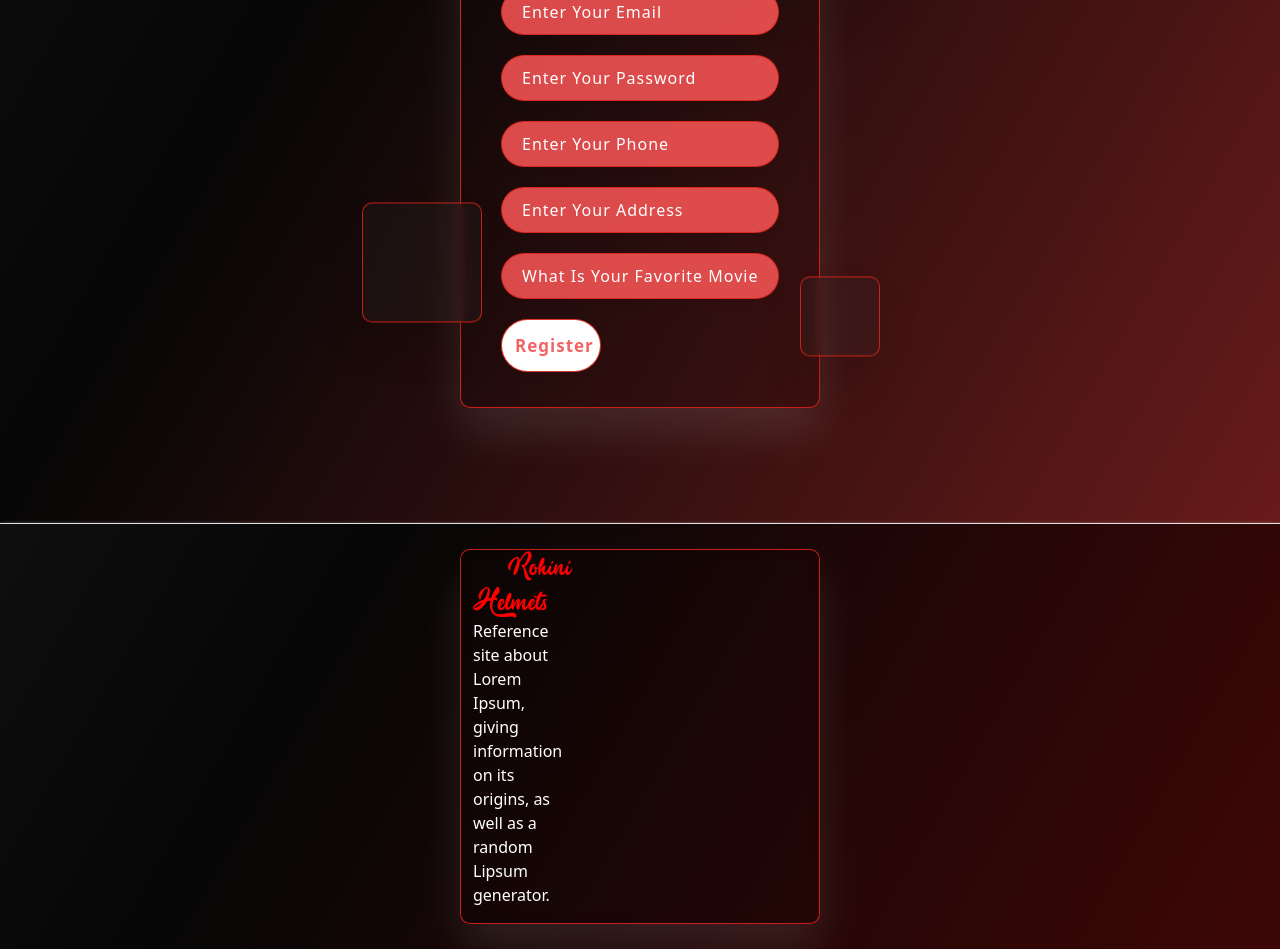
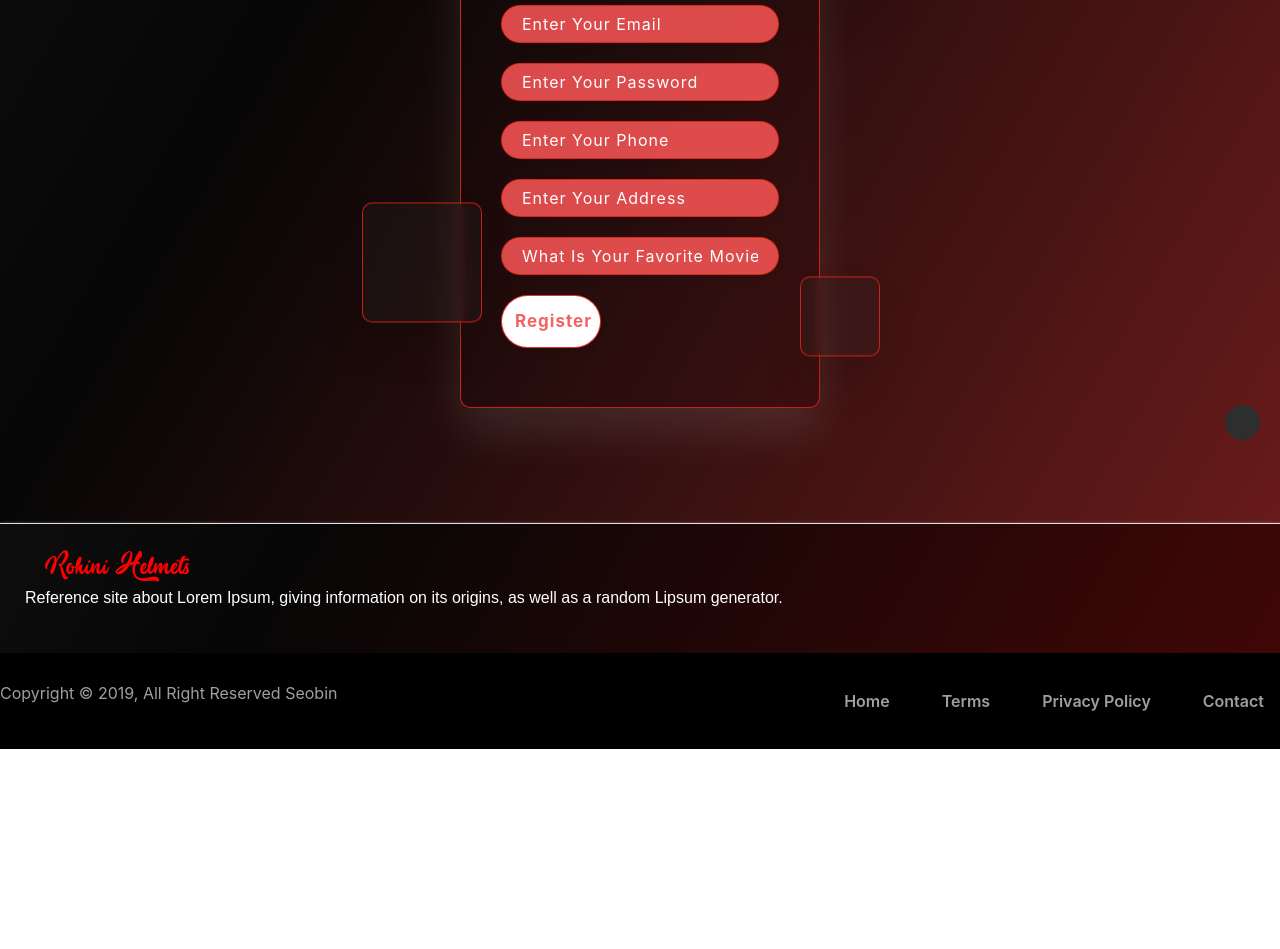
Before and after one commit to xSoyabx/proj, a React (Create React App) app in the folder E Commerce/client/: page /register in a window 1280 px wide. Shown: the part 340-1289 px from the top of the page. After the commit the page ends 1089 px from the top, so only its background shows below. Built offline with nearby package versions, Linux system fonts and the light colour scheme; a web font is replaced by a local one.

Commit message:
changes in footer (not complete)

```diff
--- a/E Commerce/client/src/components/layout/footer.js
+++ b/E Commerce/client/src/components/layout/footer.js
@@ -1,13 +1,16 @@
 import React from "react";
 import { Link, NavLink } from "react-router-dom";
+// import "//maxcdn.bootstrapcdn.com/bootstrap/4.1.1/css/bootstrap.min.css";
+// import"//maxcdn.bootstrapcdn.com/bootstrap/4.1.1/js/bootstrap.min.js";
+// import "cdnjs.cloudflare.com/ajax/libs/jquery/3.2.1/jquery.min.js";
+import Policy from "./../../pages/Policy";
 
 const Footer = () => {
   return (
-    <div className="footer">
-      <div className="container">
-        <div className="row">
-          <div className="col-md-12 col-lg-4">
-            <div className="dk-footer-box-info">
+    <div>
+        {/* <div className="container-footer"> */}
+            <div className="col-md-14 col-lg-13">
+              <div className="container-footer">
                 <NavLink to="/" style={{ textDecoration: "none" }}>
                   <span
                     className="footer-logo"
@@ -23,14 +26,88 @@ const Footer = () => {
                     Rohini Helmets
                   </span>
                 </NavLink>
-                  <p class="footer-info-text">
-                     Reference site about Lorem Ipsum, giving information on its origins, as well as a random Lipsum generator.
+                <p className="footer-info-text">
+                  Reference site about Lorem Ipsum, giving information on its
+                  origins, as well as a random Lipsum generator.
                 </p>
+                {/* <div className="footer-social-link">
+                  <h3>Follow us</h3>
+                  <ul>
+                    <li>
+                      <a href="#">
+                        <i className="fa fa-facebook"></i>
+                      </a>
+                    </li>
+                    <li>
+                      <a href="#">
+                        <i className="fa fa-twitter"></i>
+                      </a>
+                    </li>
+                  </ul>
+                </div> */}
+              </div>
+            {/* </div> */}
+          {/* </div> */}
+      </div>
+
+      <div className="copyright">
+        <div className="container-end-footer">
+          <div className="row">
+            <div className="col-md-6">
+              <span>Copyright © 2019, All Right Reserved Seobin</span>
+            </div>
+            <div className="col-md-6">
+              <div className="copyright-menu">
+                <ul>
+                  <li>
+                    <NavLink to="/" className="nav-link" aria-current="page">
+                      Home
+                    </NavLink>
+                  </li>
+                  <li>
+                    <NavLink to="#" className="nav-link" aria-current="page">
+                      Terms
+                    </NavLink>
+                  </li>
+                  <li>
+                    <NavLink
+                      to="/policy"
+                      className="nav-link"
+                      aria-current="page"
+                    >
+                      Privacy Policy
+                    </NavLink>
+                  </li>
+                  <li>
+                    <NavLink
+                      to="/contact"
+                      className="nav-link"
+                      aria-current="page"
+                    >
+                      Contact
+                    </NavLink>
+                  </li>
+                </ul>
               </div>
             </div>
           </div>
         </div>
       </div>
+
+      <div id="back-to-top" className="back-to-top">
+        <button
+          className="btn btn-dark"
+          title="Back to Top"
+          style={{ display: "block" }}
+        >
+          <i className="fa fa-angle-up"></i>
+        </button>
+      </div>
+    </div>
+  );
+};
+
+export default Footer;
 
 /* <h4 className="text-center">
         2023 Bike Helmets & Accessories. All rights reserved &copy; Rohini
@@ -41,7 +118,3 @@ const Footer = () => {
         </p>
       </h4>
         </div>*/
-  );
-};
-
-export default Footer;
--- a/E Commerce/client/src/index.css
+++ b/E Commerce/client/src/index.css
@@ -1,5 +1,7 @@
 @import url("https://fonts.googleapis.com/css2?family=Josefin+Sans:wght@300;400&family=Libre+Baskerville&family=Nunito+Sans:opsz,wght@6..12,300&family=REM&family=Raleway:wght@300&family=Roboto+Slab&display=swap");
-
+@import url("//maxcdn.bootstrapcdn.com/bootstrap/4.1.1/css/bootstrap.min.css");
+@import "//maxcdn.bootstrapcdn.com/bootstrap/4.1.1/js/bootstrap.min.js";
+@import "//cdnjs.cloudflare.com/ajax/libs/jquery/3.2.1/jquery.min.js";
 :root {
   --font-default: "Open Sans", system-ui, -apple-system, "Segoe UI", Roboto, "Helvetica Neue", Arial, "Noto Sans", "Liberation Sans", sans-serif, "Apple Color Emoji", "Segoe UI Emoji", "Segoe UI Symbol", "Noto Color Emoji";
 }
@@ -199,7 +201,18 @@ button.navbar-toggler{
 }
 
 /* Footer CSS  */
-.footer {
+
+.footer-widget p {
+    margin-bottom: 27px;
+}
+p {
+    font-family: 'Nunito', sans-serif;
+    font-size: 16px;
+  color:white;
+    line-height: 28px;
+}
+
+.container-footer {
   color: white;
   padding: 25px;
   /* gradient dark  */
@@ -212,16 +225,66 @@ button.navbar-toggler{
   background-image: linear-gradient(147deg, #000000 0%, #2c3e50 74%); */
 }
 
-.footer a {
+/* .footer a {
   text-decoration: none;
   color: #a9a9a9;
   padding: 15px;
-}
 
-.footer a:hover {
-  color: rgb(250, 94, 94);
-}
+  .footer a:hover {
+    color: rgb(250, 94, 94);
+  }
+} */
 
+/* .container-footer {
+  padding: 75px 0 0;
+  background-color: #151414;
+  position: relative;
+  z-index: 2; } */
+
+
+
+  .copyright {
+    padding: 28px 0;
+    background-color: #000000; }
+    .copyright span,
+    .copyright a {
+      color: #9f9f9f;
+      -webkit-transition: all 0.3s linear;
+      -o-transition: all 0.3s linear;
+      transition: all 0.3s linear; }
+    .copyright a:hover {
+      color:#ff0000; }
+
+  .copyright-menu ul {
+    text-align: right;
+    margin: 0; }
+
+  .copyright-menu li {
+    display: inline-block;
+    padding-left: 20px; }
+
+  .back-to-top {
+    position: relative;
+    z-index: 2; }
+    .back-to-top .btn-dark {
+      width: 35px;
+      height: 35px;
+      border-radius: 50%;
+      padding: 0;
+      position: fixed;
+      bottom: 20px;
+      right: 20px;
+      background: #2e2e2e;
+      border-color: #2e2e2e;
+      display: none;
+      z-index: 999;
+      -webkit-transition: all 0.3s linear;
+      -o-transition: all 0.3s linear;
+      transition: all 0.3s linear; }
+      .back-to-top .btn-dark:hover {
+        cursor: pointer;
+        background: #FA6742;
+        border-color: #FA6742; }
 /* =================================
 ======== page not found css ======= */
 .pnf {
```
Lines whose indentation alone changed are shown as unchanged.
